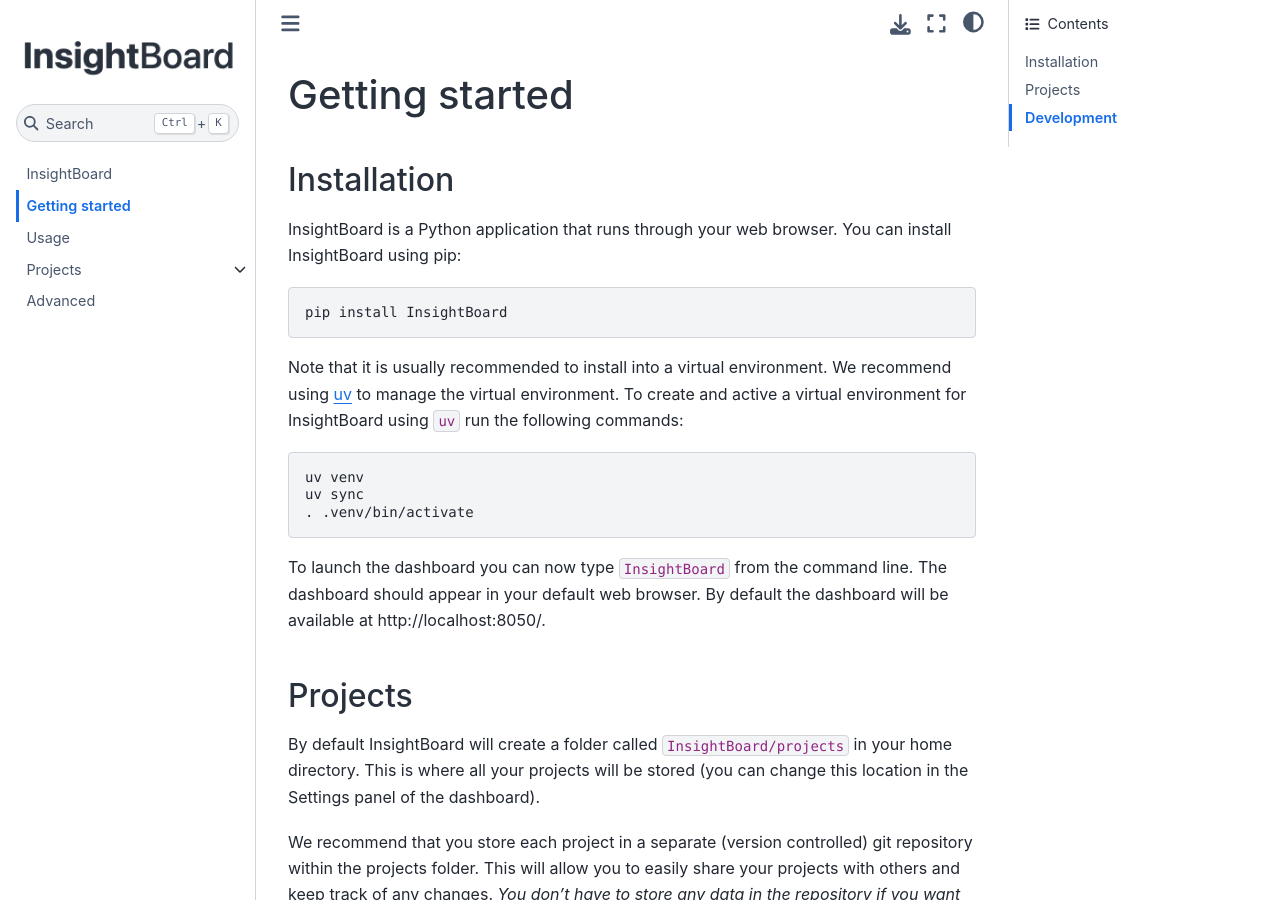
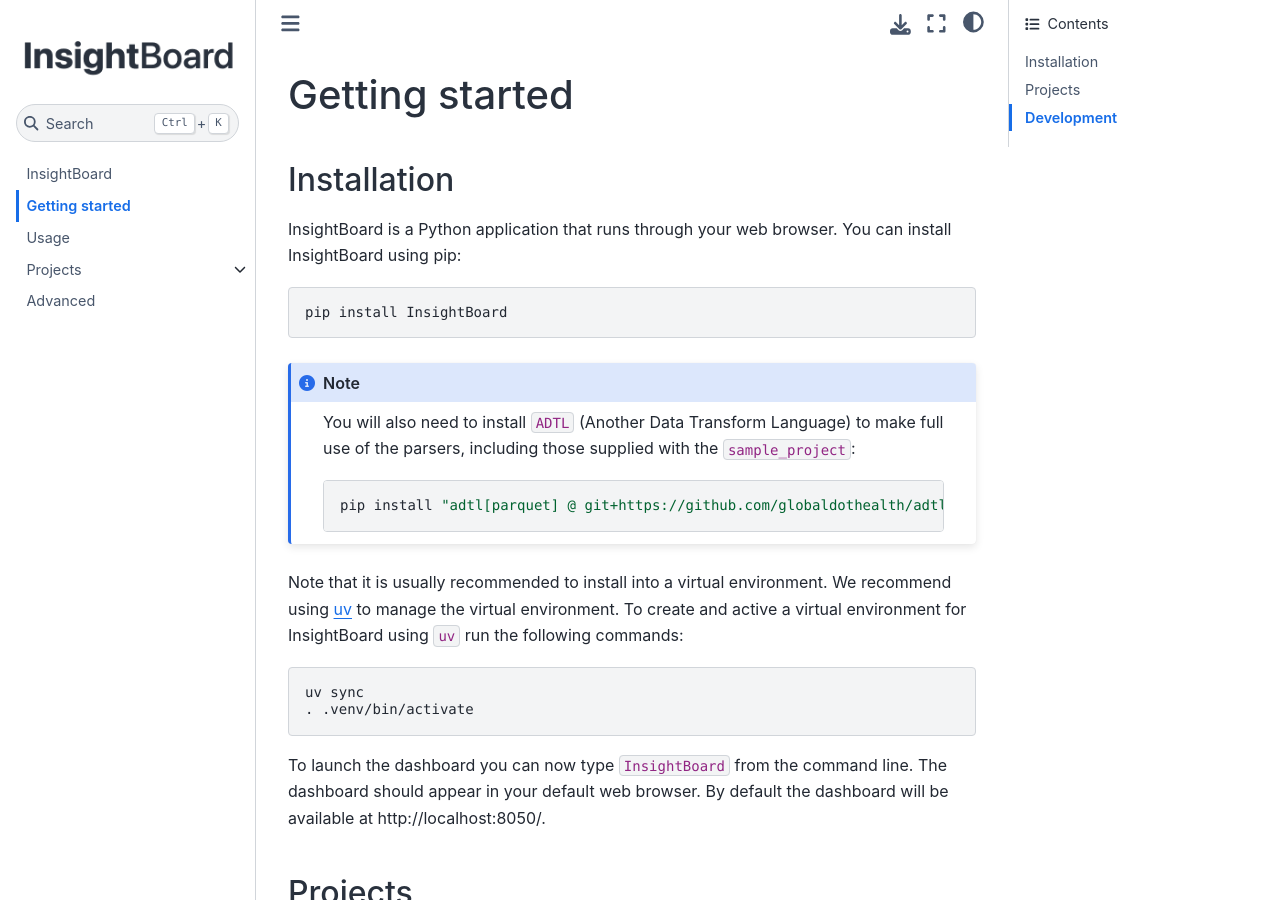
Before and after one commit to globaldothealth/InsightBoard, a Sphinx documentation site: the page built from docs/getting_started/index.md, in a window 1280 px wide and 900 px high. Built offline with Sphinx 7.4.7 and the Sphinx Book theme 1.1.4, drawn with Linux system fonts in a browser that asks for light colours.

Commit message:
Remove ADTL from dependencies

`````diff
--- a/docs/getting_started/index.md
+++ b/docs/getting_started/index.md
@@ -8,10 +8,16 @@
 pip install InsightBoard
 ```
 
+````{note}
+You will also need to install `ADTL` (Another Data Transform Language) to make full use of the parsers, including those supplied with the `sample_project`:
+```bash
+pip install "adtl[parquet] @ git+https://github.com/globaldothealth/adtl"
+```
+````
+
 Note that it is usually recommended to install into a virtual environment. We recommend using [uv](https://github.com/astral-sh/uv) to manage the virtual environment. To create and active a virtual environment for InsightBoard using `uv` run the following commands:
 
 ```bash
-uv venv
 uv sync
 . .venv/bin/activate
 ```
--- a/pyproject.toml
+++ b/pyproject.toml
@@ -11,7 +11,6 @@
     "gunicorn>=23.0.0",
     "pyarrow>=17.0.0",
     "openpyxl>=3.1.5",
-    "adtl[parquet]>=0.6.0",
     "jsonschema>=4.23.0",
     "dash-dangerously-set-inner-html>=0.0.2",
     "tomli-w>=1.0.0",
@@ -32,6 +31,3 @@
 dev-dependencies = [
     "pytest>=8.3.3",
 ]
-
-[tool.uv.sources]
-adtl = { git = "https://github.com/globaldothealth/adtl" }
`````
Also changed, not shown: README.md (+14 -4 lines), 3 other files.
